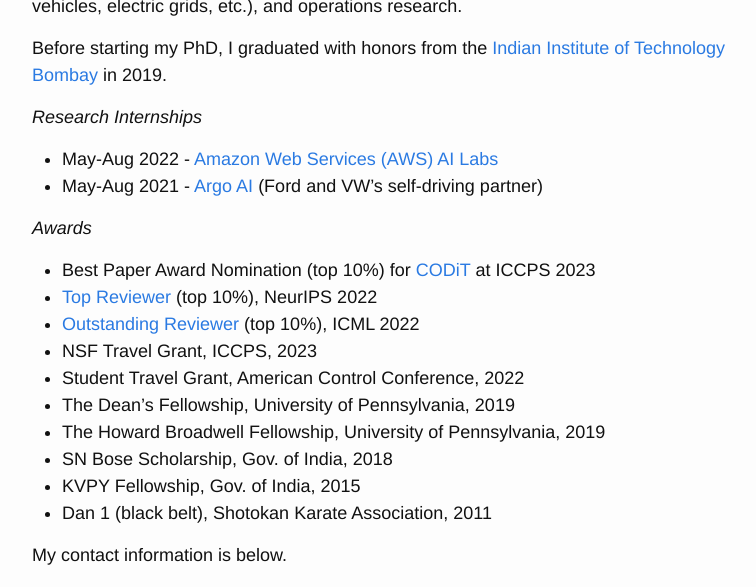
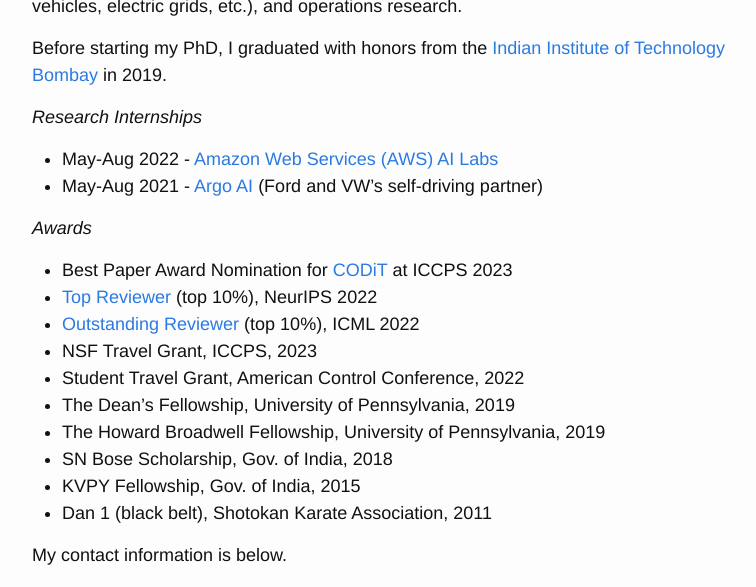
Before and after one commit to kaustubhsridhar/kaustubhsridhar.github.io, a Jekyll site: the page built from index.md, in a window 1280 px wide and 900 px high, scrolled down 387 px, cut to the strip 0-587 px from the top of the window. Shown: the whole strip, without its empty margins (238-994 px from the left). Built offline with Jekyll 4.4.1, drawn with Linux system fonts in a browser that asks for light colours; nearby versions of some CDN libraries.

Commit message:
Update index.md

```diff
--- a/index.md
+++ b/index.md
@@ -21,7 +21,7 @@ Before starting my PhD, I graduated with honors from the <a href="https://www.ii
 * May-Aug 2021 - <a href="https://www.argo.ai/">Argo AI</a> (Ford and VW's self-driving partner)
 
 *Awards*
-* Best Paper Award Nomination (top 10%) for <a href="https://arxiv.org/abs/2207.11769">CODiT</a> at ICCPS 2023
+* Best Paper Award Nomination for <a href="https://arxiv.org/abs/2207.11769">CODiT</a> at ICCPS 2023
 * <a href="https://nips.cc/Conferences/2022/ProgramCommittee#%23:~:text=Katsuhiko%20Ishiguro-,Kaustubh%20Sridhar,Ke%20Sun,-Keane%20Lucas">Top Reviewer</a> (top 10%), NeurIPS 2022
 * <a href="https://icml.cc/Conferences/2022/Reviewers#%23:~:text=Kartik%20Sreenivasan-,kaustubh%20sridhar,-Ke%20Sun">Outstanding Reviewer</a> (top 10%), ICML 2022
 * NSF Travel Grant, ICCPS, 2023
```
